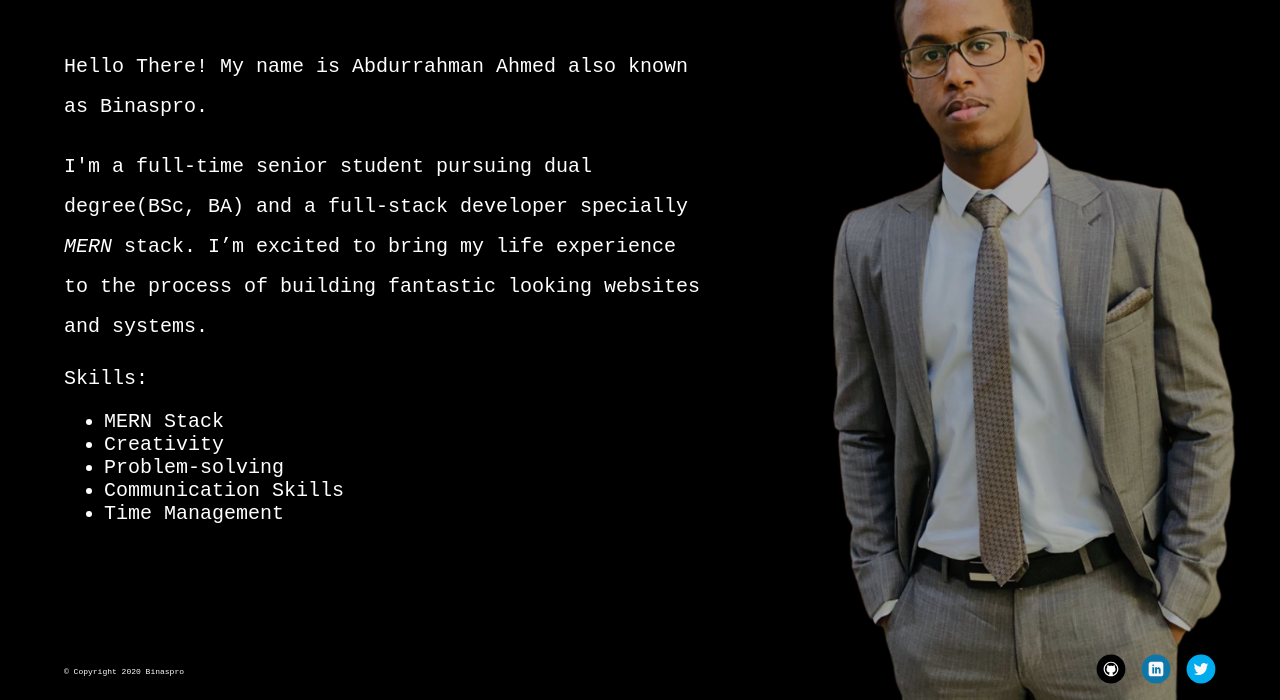
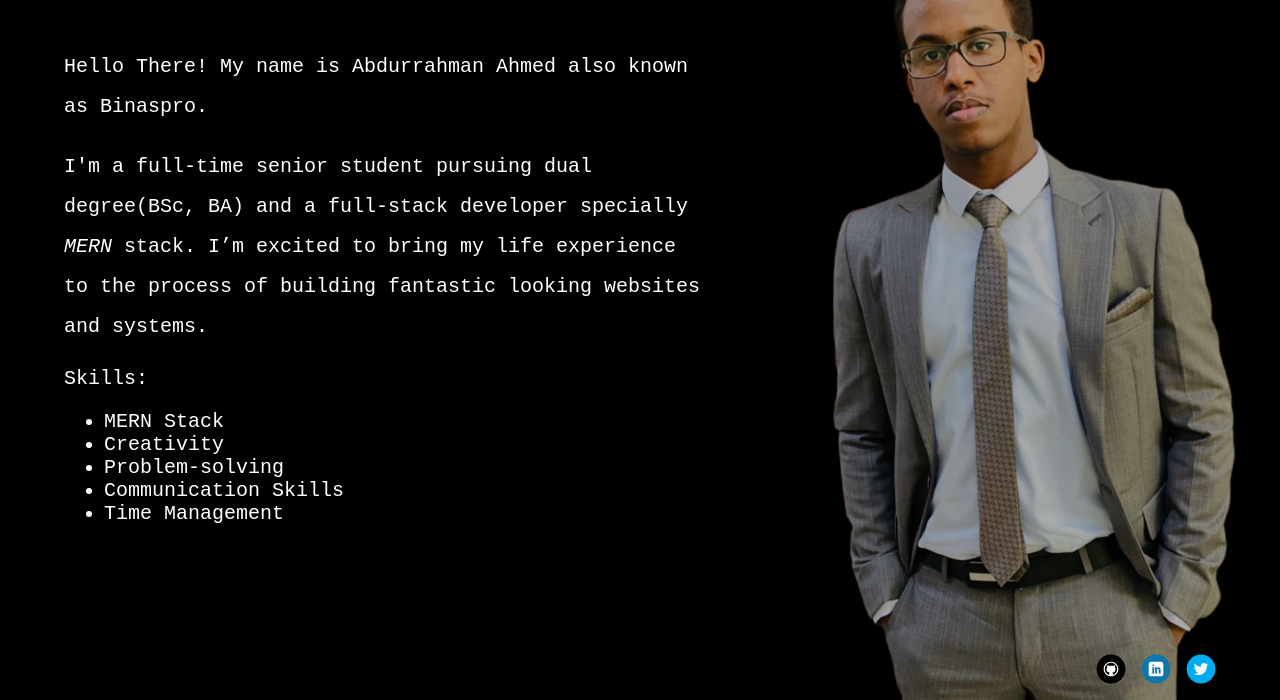
Before and after one commit to binaspro/binaspro.com, a plain HTML site: page index.html in a window 1280 px wide. Shown: the part 100-800 px from the top of the page. Drawn offline with nearby package versions, Linux system fonts and the light colour scheme.

Commit message:
Revert "added footer"
This reverts commit 89d0e9916339b6c816bfce1049704e04f853e69e.

```diff
--- a/css/styles.css
+++ b/css/styles.css
@@ -44,15 +44,6 @@ body {
 .info {
     margin-top: 50px;
     line-height: 1.5;
-}
-
-.footer {
-    font-size: 8px;
-    z-index: 3;
-    position: absolute;
-    color: #fff;
-    bottom: 3%;
-    left: 5%;
 }
 
 @media screen and (min-width: 992px) {
--- a/index.html
+++ b/index.html
@@ -48,7 +48,6 @@
                 </li>
             </ul>
         </div>
-        <div class="footer">© Copyright 2020 Binaspro</div>
 
     </div>
 
```
